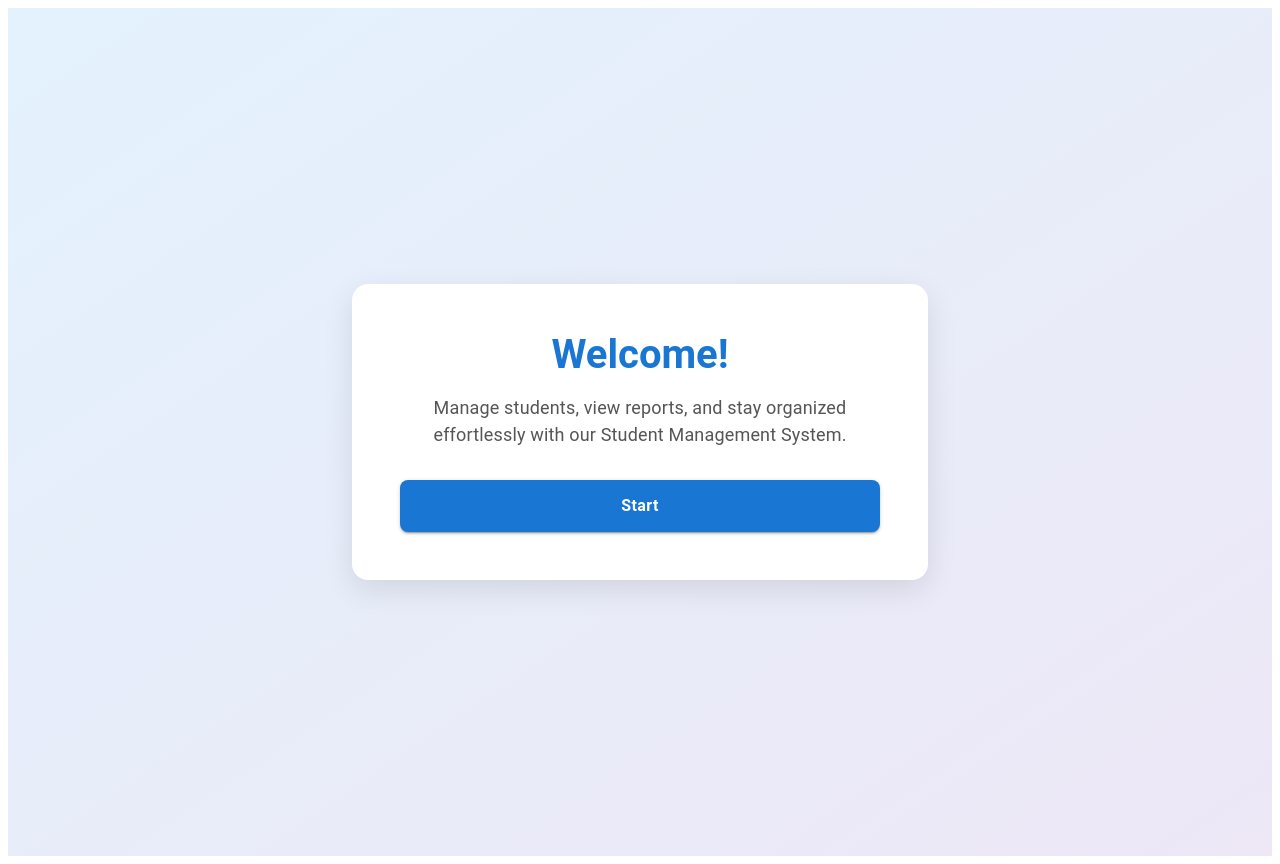
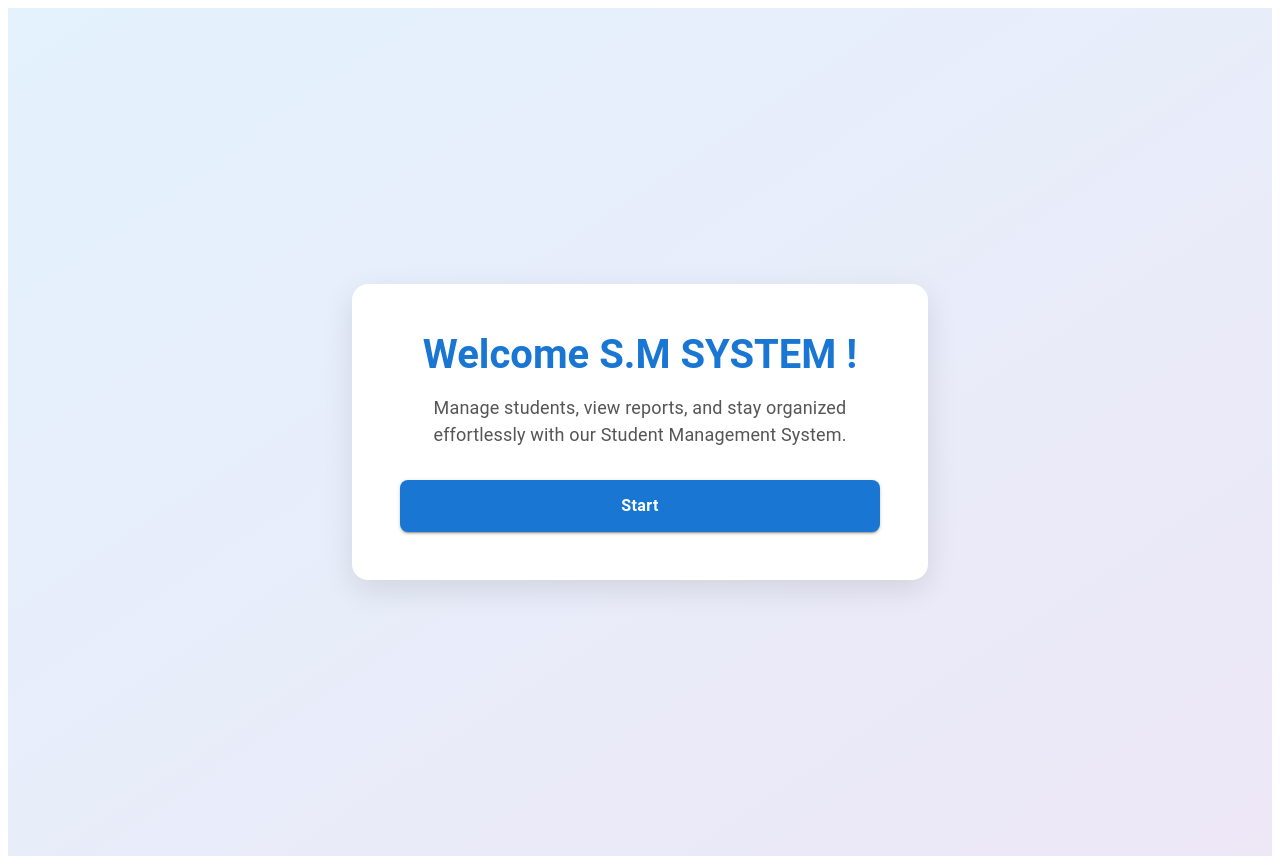
Before and after one commit to imeshhirushan2117/FindX-stydeny-Management-System, a React (Vite) app in the folder frontend/: page / in a window 1280 px wide. Built offline with nearby package versions, Linux system fonts and the light colour scheme.

Commit message:
complted crud for student managemt

```diff
--- a/frontend/src/pages/WelcomePage/WelcomePage.tsx
+++ b/frontend/src/pages/WelcomePage/WelcomePage.tsx
@@ -36,7 +36,7 @@ export default function WelcomePage() {
             fontSize: { xs: '2rem', sm: '2.5rem' },
           }}
         >
-          Welcome!
+          Welcome S.M SYSTEM !
         </Typography>
 
         <Typography
```
